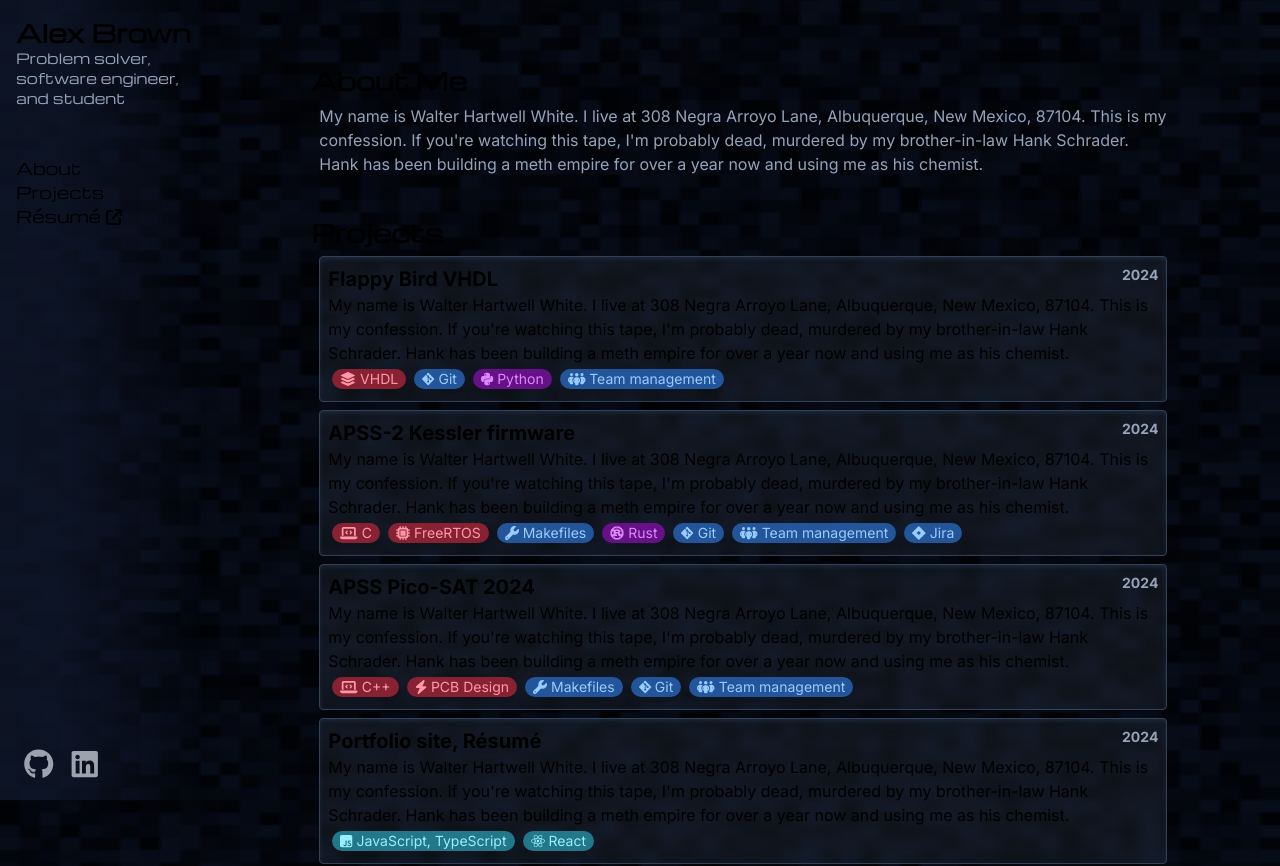
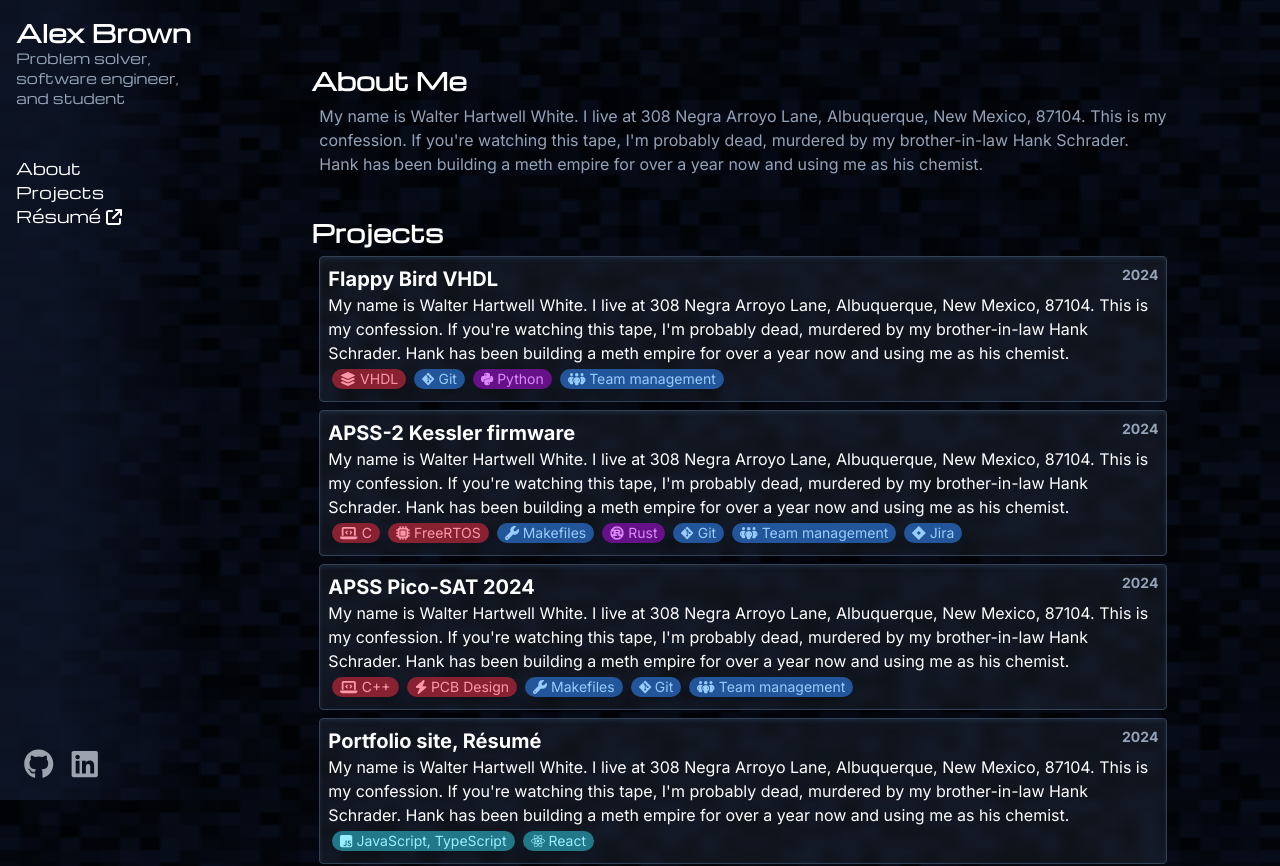
Before and after one commit to AlexApps99/new-personal-site, a Next.js app: page / in a window 1280 px wide. Shown: the top 866 px of the page. Built offline with nearby package versions, Linux system fonts and the light colour scheme.

Commit message:
Always use dark mode in CSS

```diff
--- a/src/app/globals.css
+++ b/src/app/globals.css
@@ -3,27 +3,14 @@
 @tailwind utilities;
 
 :root {
-  --foreground-rgb: 0, 0, 0;
-  --background-start-rgb: 214, 219, 220;
-  --background-end-rgb: 255, 255, 255;
-}
-
-@media (prefers-color-scheme: dark) {
-  :root {
-    --foreground-rgb: 255, 255, 255;
-    --background-start-rgb: 0, 0, 0;
-    --background-end-rgb: 0, 0, 0;
-  }
+  --foreground-rgb: 255, 255, 255;
+  --background-start-rgb: 0, 0, 0;
+  --background-end-rgb: 0, 0, 0;
 }
 
 body {
   color: rgb(var(--foreground-rgb));
-  background: linear-gradient(
-      to bottom,
-      transparent,
-      rgb(var(--background-end-rgb))
-    )
-    rgb(var(--background-start-rgb));
+  background: fixed url(noise64.png) 256px, black;
 }
 
 @layer utilities {
--- a/src/app/layout.tsx
+++ b/src/app/layout.tsx
@@ -1,4 +1,4 @@
-import type { Metadata } from "next";
+import type { Metadata, Viewport } from "next";
 import "./globals.css";
 import { TEXT_FONT } from "./config";
 import "@fortawesome/fontawesome-svg-core/styles.css";
@@ -8,6 +8,10 @@ export const metadata: Metadata = {
   description: "Alex Brown's personal website",
 };
 
+export const viewport: Viewport = {
+  themeColor: 'black',
+};
+
 export default function RootLayout({
   children,
 }: Readonly<{
@@ -15,9 +19,7 @@ export default function RootLayout({
 }>) {
   return (
     <html lang="en" className="scroll-smooth">
-      <body className={TEXT_FONT.className} style={{
-        'background': 'fixed url(noise64.png) 256px, black'
-      }}>{children}</body>
+      <body className={TEXT_FONT.className}>{children}</body>
     </html>
   );
 }
```
Also changed, not shown: src/app/noise64.png (renamed from public/noise64.png).
